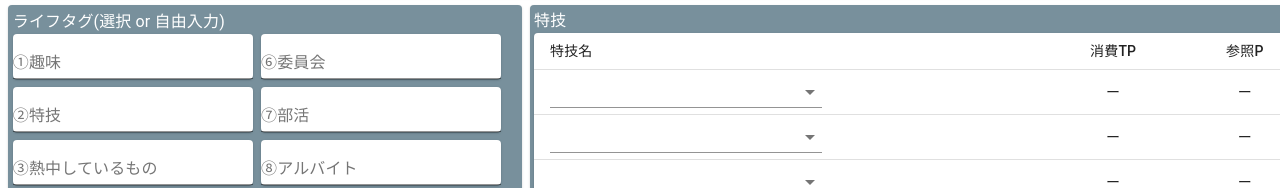
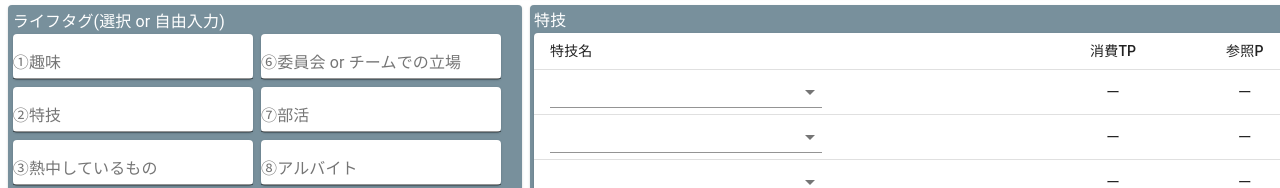
Before and after one commit to nikoku/priwin-cc, a React (Create React App) app: page / in a window 1280 px wide. Shown: the part 264-452 px from the top of the page. Built offline with nearby package versions, Linux system fonts and the light colour scheme.

Commit message:
add lifetag VI

```diff
--- a/src/lifetag.tsx
+++ b/src/lifetag.tsx
@@ -26,7 +26,7 @@ const list = [
   { value: hobbyList, label: "③熱中しているもの" },
   { value: subjectList, label: "④得意科目" },
   { value: subjectList, label: "⑤苦手科目" },
-  { value: committeeList, label: "⑥委員会" },
+  { value: committeeList, label: "⑥委員会 or チームでの立場" },
   { value: clubList, label: "⑦部活" },
   { value: arbeitList, label: "⑧アルバイト" },
   { value: foodList, label: "⑨好きな食べ物" },
```
